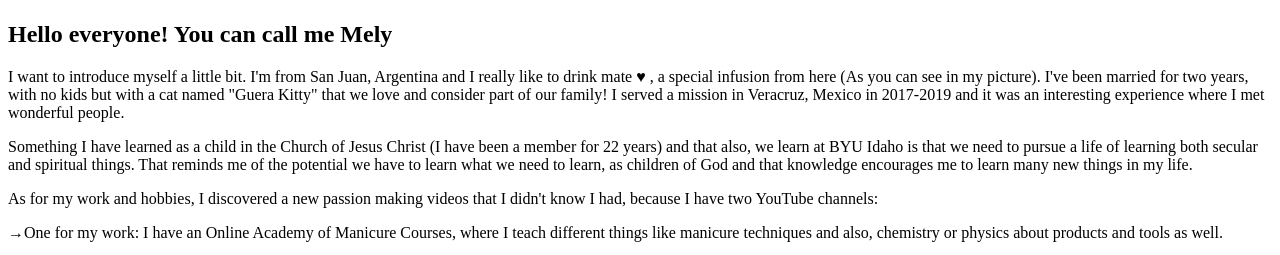
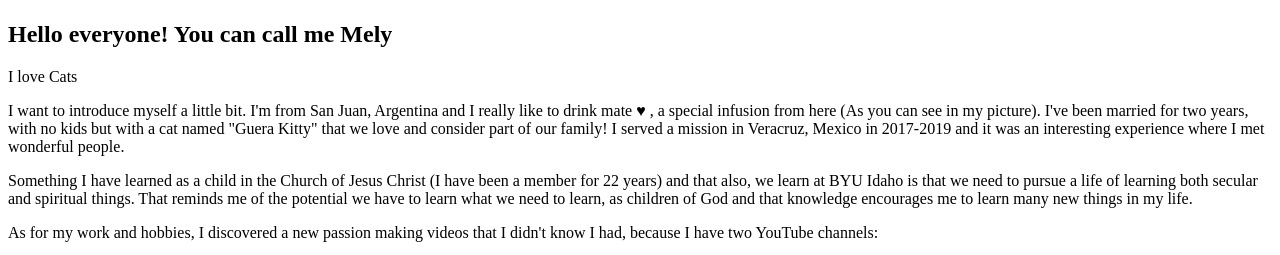
Before and after one commit to melyorozcosanchez/wdd130, a plain HTML site: page week_1_aboutmeproject/index.html in a window 1280 px wide. Shown: the part 216-471 px from the top of the page. Drawn offline with Linux system fonts and the light colour scheme.

Commit message:
adding a new parag of cats

```diff
--- a/week_1_aboutmeproject/index.html
+++ b/week_1_aboutmeproject/index.html
@@ -15,6 +15,8 @@
     />
 
     <h2>Hello everyone! You can call me Mely</h2>
+
+    <p>I love Cats</p>
 
     <p> I want to introduce myself a little bit. I'm from San Juan, Argentina and I really like to drink mate &hearts; , a special infusion from here (As you can see in my picture).
         I've been married for two years, <br> with no kids but with a cat named "Guera Kitty" that we love and consider part of our family! I served a mission in Veracruz, Mexico in 2017-2019 and it was an interesting experience where I met wonderful people.</p>
```
